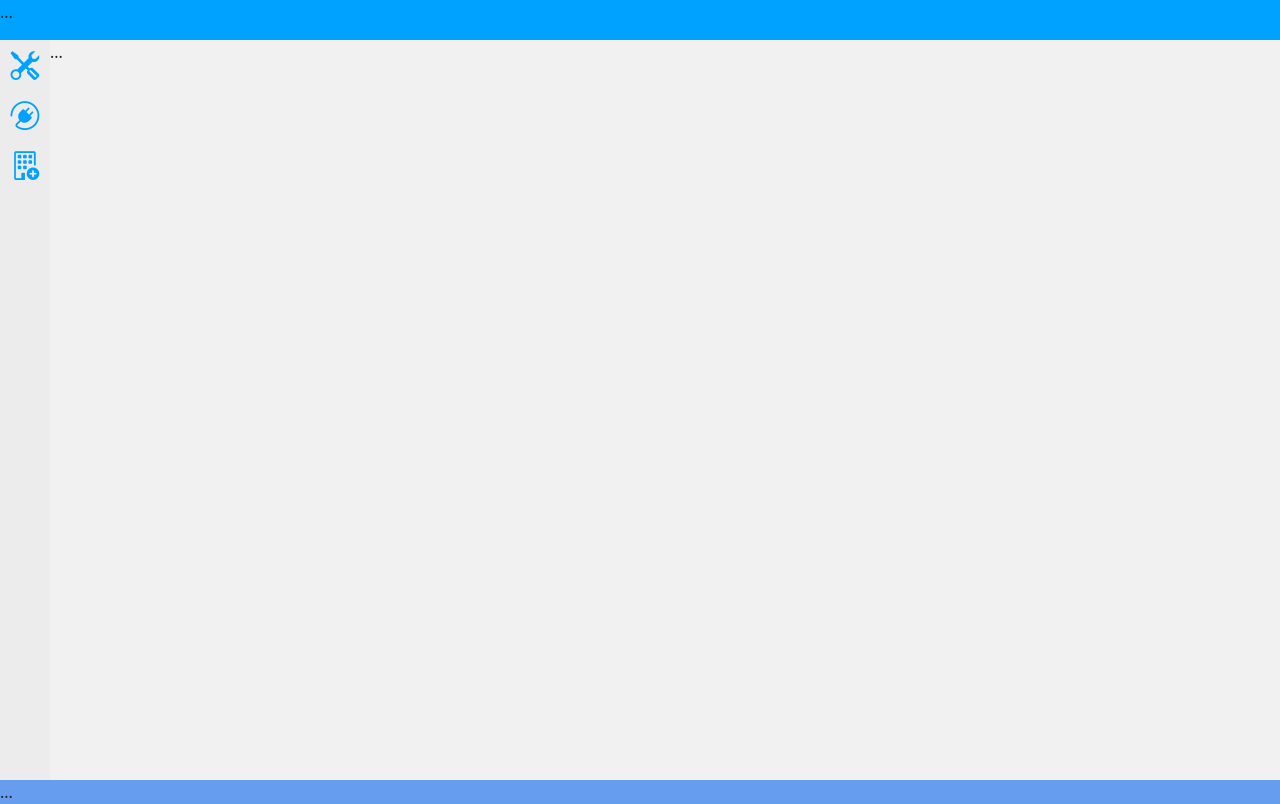
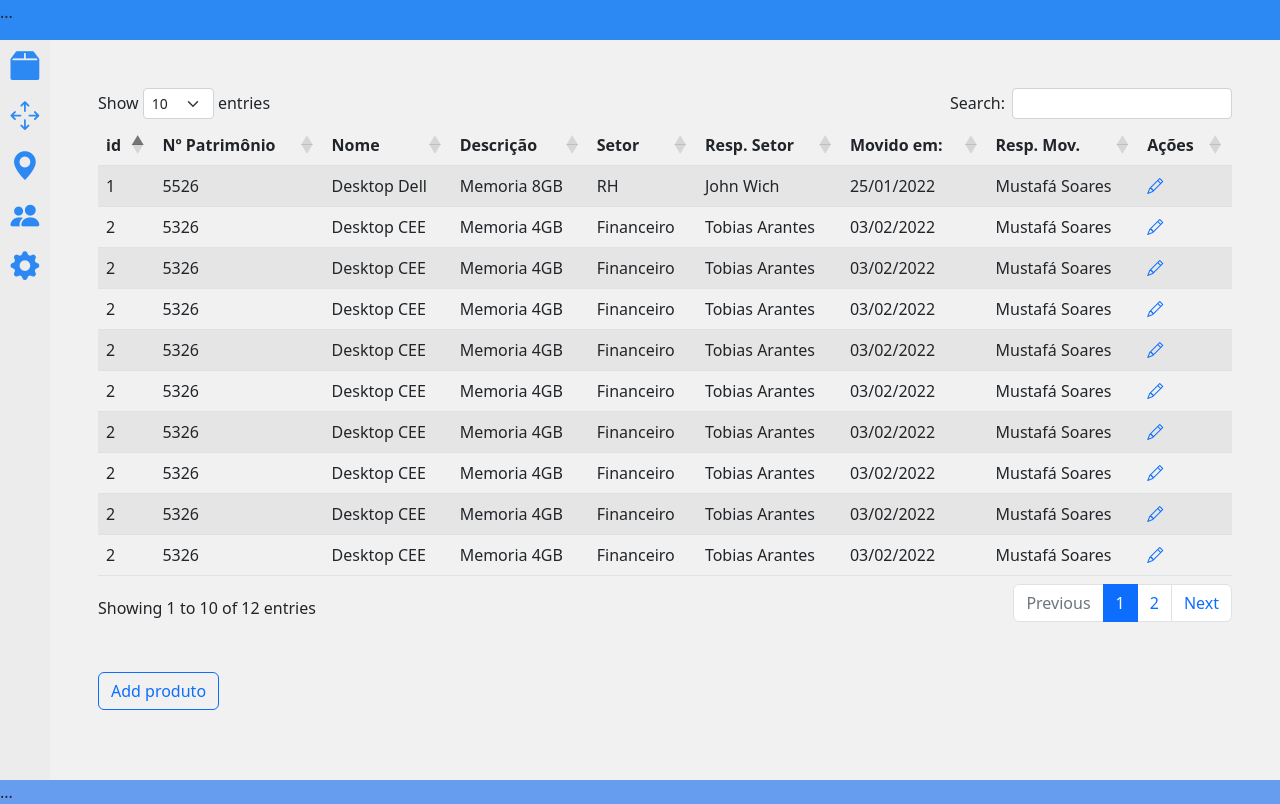
Before and after one commit to fernando-fix/herbert-project-2, a PHP site: page / in a window 1280 px wide. Run offline with PHP 8.4, Linux system fonts and the light colour scheme; some libraries are stand-ins or nearby versions.

Commit message:
page products created

```diff
--- a/assets/css/style.css
+++ b/assets/css/style.css
@@ -3,15 +3,16 @@
     --height-header: 40px;
     --height-footer: 20px;
     --width-min-aside: 50px;
-    --width-max-aside: 200px;
+    --width-max-aside: 220px;
     /* colors */
-    --color-header: #00A2FF;
+    --color-header: #2c89f3;
     --color-aside: #ECECEC;
     --color-main: #F1F1F1;
     --color-footer: #679dee;
     /* transitions */
     --animation-going: all 0.8s ease;
     --animation-backing: all 0.3s ease;
+    --animation-button: all 0.4s linear;
 }
 
 * {
--- a/assets/js/script.js
+++ b/assets/js/script.js
@@ -0,0 +1,3 @@
+function pageLoad(consulta) {
+    console.log(consulta);
+}
--- a/index.html
+++ b/index.html
@@ -6,45 +6,227 @@
     <meta http-equiv="X-UA-Compatible" content="IE=edge">
     <meta name="viewport" content="width=device-width, initial-scale=1.0">
     <title>Controle de ativos</title>
+    <!-- css import -->
+    <link rel="stylesheet" href="https://cdn.jsdelivr.net/npm/bootstrap-icons@1.10.2/font/bootstrap-icons.css">
+    <link rel="stylesheet" href="https://cdn.jsdelivr.net/npm/bootstrap@5.2.3/dist/css/bootstrap.min.css">
+    <link rel="stylesheet" href="https://cdn.datatables.net/1.13.1/css/dataTables.bootstrap5.min.css"><!-- datatable -->
     <link rel="stylesheet" href="assets/css/style.css">
-    <!-- import bootstrap -->
-    <link rel="stylesheet" href="https://cdn.jsdelivr.net/npm/bootstrap@5.3.0-alpha1/dist/css/bootstrap.min.css">
-    <!-- import bootstrap end -->
-    <!-- import bootstrap icons -->
-    <link rel="stylesheet" href="https://cdn.jsdelivr.net/npm/bootstrap-icons@1.10.3/font/bootstrap-icons.css">
-    <!-- import bootstrap icons end -->
+    <!-- css import end -->
+    <!-- mais informações do datatable https://datatables.net/examples/styling/bootstrap5.html -->
 </head>
 
 <body>
     <header>...</header>
     <aside>
         <div class="inside">
-            <div class="custom-btn">
-                <div class="btn-icon"><i class="bi bi-tools"></i></div>
+            <!-- <div class="custom-btn" onclick="pageLoad('index')">
+                <div class="btn-icon"><i class="bi bi-house-door-fill"></i></div>
+                <div class="btn-text">
+                    Página inicial
+                </div>
+            </div> -->
+            <div class="custom-btn" onclick="pageLoad('products')">
+                <div class="btn-icon"><i class="bi bi-box2-fill"></i></div>
                 <div class="btn-text">
                     Consultar produto
                 </div>
             </div>
-            <div class="custom-btn">
-                <div class="btn-icon"><i class="bi bi-plugin"></i></i></div>
+            <div class="custom-btn" onclick="pageLoad('movimentations')">
+                <div class="btn-icon"><i class="bi bi-arrows-move"></i></div>
+                <div class="btn-text">
+                    Consultar movimentações
+                </div>
+            </div>
+            <div class="custom-btn" onclick="pageLoad('sectors')">
+                <div class="btn-icon"><i class="bi bi-geo-alt-fill"></i></div>
+                <div class="btn-text">
+                    Consultar setores
+                </div>
+            </div>
+            <div class="custom-btn" onclick="pageLoad('users')">
+                <div class="btn-icon"><i class="bi bi-people-fill"></i></div>
                 <div class="btn-text">
                     Consultar usuários
                 </div>
             </div>
-            <div class="custom-btn">
-                <div class="btn-icon"><i class="bi bi-building-add"></i></i></div>
+            <div class="custom-btn" onclick="pageLoad('config')">
+                <div class="btn-icon"><i class="bi bi-gear-fill"></i></div>
                 <div class="btn-text">
-                    Consultar movimentações
+                    Meus dados
                 </div>
             </div>
         </div>
     </aside>
-    <main>...</main>
+    <main>
+        <div class="container-fluid p-5">
+            <!-- tabela está daqui pra baixo -->
+            <table id="example" class="table table-striped" style="width:100%">
+                <thead>
+                    <tr>
+                        <th>id</th>
+                        <th>Nº Patrimônio</th>
+                        <th>Nome</th>
+                        <th>Descrição</th>
+                        <th>Setor</th>
+                        <th>Resp. Setor</th>
+                        <th>Movido em:</th>
+                        <th>Resp. Mov.</th>
+                        <th>Ações</th>
+                    </tr>
+                </thead>
+                <tbody>
+                    <tr>
+                        <td>1</td>
+                        <td>5526</td>
+                        <td>Desktop Dell</td>
+                        <td>Memoria 8GB</td>
+                        <td>RH</td>
+                        <td>John Wich</td>
+                        <td>25/01/2022</td>
+                        <td>Mustafá Soares</td>
+                        <td><a href="#"><i class="bi bi-pencil"></i></a></td>
+                    </tr>
+                    <tr>
+                        <td>2</td>
+                        <td>5326</td>
+                        <td>Desktop CEE</td>
+                        <td>Memoria 4GB</td>
+                        <td>Financeiro</td>
+                        <td>Tobias Arantes</td>
+                        <td>03/02/2022</td>
+                        <td>Mustafá Soares</td>
+                        <td><a href="#"><i class="bi bi-pencil"></i></a></td>
+                    </tr>
+                    <tr>
+                        <td>2</td>
+                        <td>5326</td>
+                        <td>Desktop CEE</td>
+                        <td>Memoria 4GB</td>
+                        <td>Financeiro</td>
+                        <td>Tobias Arantes</td>
+                        <td>03/02/2022</td>
+                        <td>Mustafá Soares</td>
+                        <td><a href="#"><i class="bi bi-pencil"></i></a></td>
+                    </tr>
+                    <tr>
+                        <td>2</td>
+                        <td>5326</td>
+                        <td>Desktop CEE</td>
+                        <td>Memoria 4GB</td>
+                        <td>Financeiro</td>
+                        <td>Tobias Arantes</td>
+                        <td>03/02/2022</td>
+                        <td>Mustafá Soares</td>
+                        <td><a href="#"><i class="bi bi-pencil"></i></a></td>
+                    </tr>
+                    <tr>
+                        <td>2</td>
+                        <td>5326</td>
+                        <td>Desktop CEE</td>
+                        <td>Memoria 4GB</td>
+                        <td>Financeiro</td>
+                        <td>Tobias Arantes</td>
+                        <td>03/02/2022</td>
+                        <td>Mustafá Soares</td>
+                        <td><a href="#"><i class="bi bi-pencil"></i></a></td>
+                    </tr>
+                    <tr>
+                        <td>2</td>
+                        <td>5326</td>
+                        <td>Desktop CEE</td>
+                        <td>Memoria 4GB</td>
+                        <td>Financeiro</td>
+                        <td>Tobias Arantes</td>
+                        <td>03/02/2022</td>
+                        <td>Mustafá Soares</td>
+                        <td><a href="#"><i class="bi bi-pencil"></i></a></td>
+                    </tr>
+                    <tr>
+                        <td>2</td>
+                        <td>5326</td>
+                        <td>Desktop CEE</td>
+                        <td>Memoria 4GB</td>
+                        <td>Financeiro</td>
+                        <td>Tobias Arantes</td>
+                        <td>03/02/2022</td>
+                        <td>Mustafá Soares</td>
+                        <td><a href="#"><i class="bi bi-pencil"></i></a></td>
+                    </tr>
+                    <tr>
+                        <td>2</td>
+                        <td>5326</td>
+                        <td>Desktop CEE</td>
+                        <td>Memoria 4GB</td>
+                        <td>Financeiro</td>
+                        <td>Tobias Arantes</td>
+                        <td>03/02/2022</td>
+                        <td>Mustafá Soares</td>
+                        <td><a href="#"><i class="bi bi-pencil"></i></a></td>
+                    </tr>
+                    <tr>
+                        <td>2</td>
+                        <td>5326</td>
+                        <td>Desktop CEE</td>
+                        <td>Memoria 4GB</td>
+                        <td>Financeiro</td>
+                        <td>Tobias Arantes</td>
+                        <td>03/02/2022</td>
+                        <td>Mustafá Soares</td>
+                        <td><a href="#"><i class="bi bi-pencil"></i></a></td>
+                    </tr>
+                    <tr>
+                        <td>2</td>
+                        <td>5326</td>
+                        <td>Desktop CEE</td>
+                        <td>Memoria 4GB</td>
+                        <td>Financeiro</td>
+                        <td>Tobias Arantes</td>
+                        <td>03/02/2022</td>
+                        <td>Mustafá Soares</td>
+                        <td><a href="#"><i class="bi bi-pencil"></i></a></td>
+                    </tr>
+                    <tr>
+                        <td>2</td>
+                        <td>5326</td>
+                        <td>Desktop CEE</td>
+                        <td>Memoria 4GB</td>
+                        <td>Financeiro</td>
+                        <td>Tobias Arantes</td>
+                        <td>03/02/2022</td>
+                        <td>Mustafá Soares</td>
+                        <td><a href="#"><i class="bi bi-pencil"></i></a></td>
+                    </tr>
+                    <tr>
+                        <td>2</td>
+                        <td>5326</td>
+                        <td>Desktop CEE</td>
+                        <td>Memoria 4GB</td>
+                        <td>Financeiro</td>
+                        <td>Tobias Arantes</td>
+                        <td>03/02/2022</td>
+                        <td>Mustafá Soares</td>
+                        <td><a href="#"><i class="bi bi-pencil"></i></a></td>
+                    </tr>
+                </tbody>
+            </table>
+            <!-- table end -->
+        </div>
+        <div class="container-fluid px-5">
+            <div class="btn btn-outline-primary">Add produto</div>
+        </div>
+    </main>
     <footer>...</footer>
-    <!-- import bootstrap js -->
-    <script src="https://cdn.jsdelivr.net/npm/bootstrap@5.3.0-alpha1/dist/js/bootstrap.bundle.min.js"></script>
-    <!-- import bootstrap js end -->
-    <script src="assets/js/script.js"></script>
+    <!-- js import -->
+    <script src="https://cdn.jsdelivr.net/npm/bootstrap@5.2.3/dist/js/bootstrap.bundle.min.js"></script>
+    <script src="https://code.jquery.com/jquery-3.5.1.js">//jquery for datatable</script>
+    <script src="https://cdn.datatables.net/1.13.1/js/jquery.dataTables.min.js">//datatable js</script>
+    <script src="https://cdn.datatables.net/1.13.1/js/dataTables.bootstrap5.min.js">//datatable bootstrap js</script>
+    <!-- js import end -->
+    <script>
+        $(document).ready(function () {
+            $('#example').DataTable();
+        });
+    </script>
 </body>
 
 </html>
```
Also changed, not shown: other parts of assets/css/style.css (+18 -17 lines).
